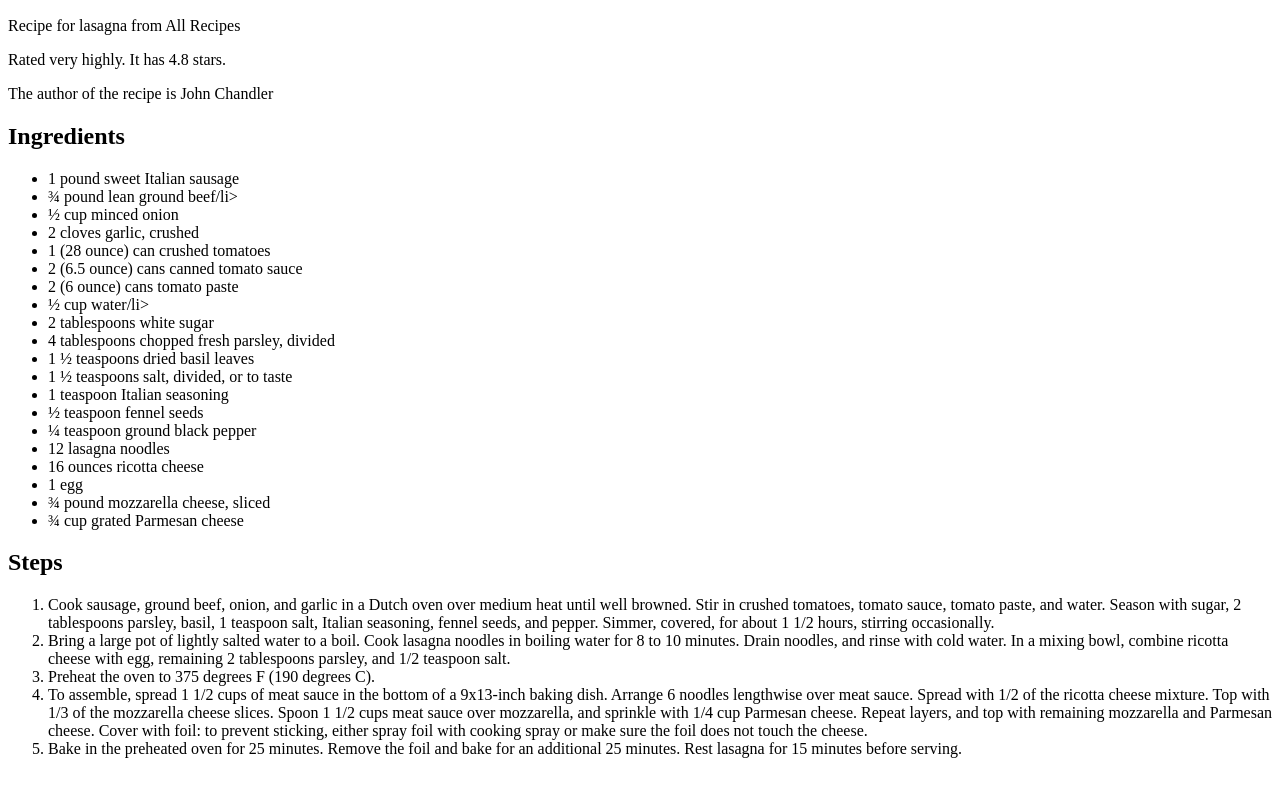
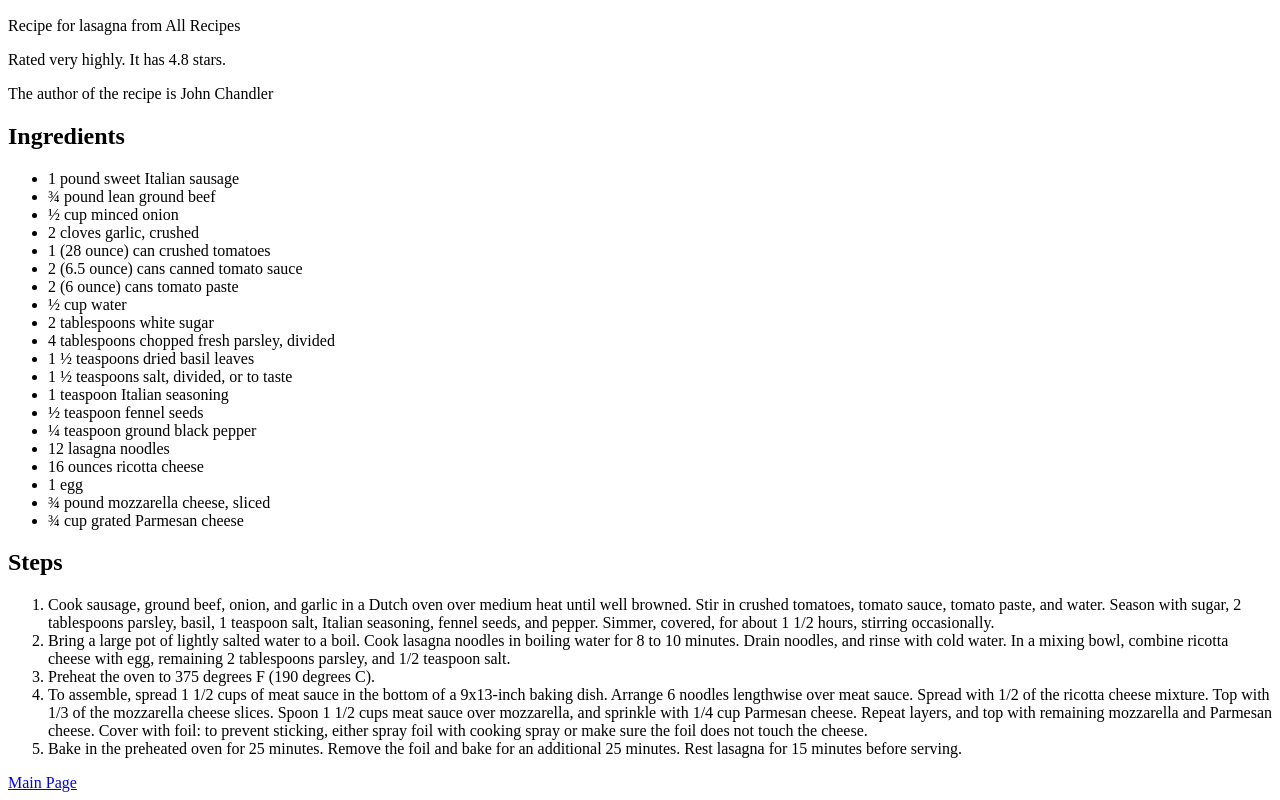
Before and after one commit to manalacv/odin-recipes, a plain HTML site: page recipes/lasagna.html in a window 1280 px wide. Shown: the part 434-1234 px from the top of the page. Before the commit the page ends 1208 px from the top, so only its background shows below. Drawn offline with Linux system fonts and the light colour scheme.

Commit message:
Add return to main page button and fix typos in the text

```diff
--- a/recipes/lasagna.html
+++ b/recipes/lasagna.html
@@ -16,13 +16,13 @@
     <h2>Ingredients</h2>
     <ul>
       <li>1 pound sweet Italian sausage</li>
-      <li>¾ pound lean ground beef/li></li>
+      <li>¾ pound lean ground beef</li>
       <li>½ cup minced onion</li>
       <li>2 cloves garlic, crushed</li>
       <li>1 (28 ounce) can crushed tomatoes</li>
       <li>2 (6.5 ounce) cans canned tomato sauce</li>
       <li>2 (6 ounce) cans tomato paste</li>
-      <li>½ cup water/li></li>
+      <li>½ cup water</li>
       <li>2 tablespoons white sugar</li>
       <li>4 tablespoons chopped fresh parsley, divided</li>
       <li>1 ½ teaspoons dried basil leaves</li>
@@ -67,5 +67,6 @@
         an additional 25 minutes. Rest lasagna for 15 minutes before serving.
       </li>
     </ol>
+    <a href="../index.html">Main Page</a>
   </body>
 </html>
```
